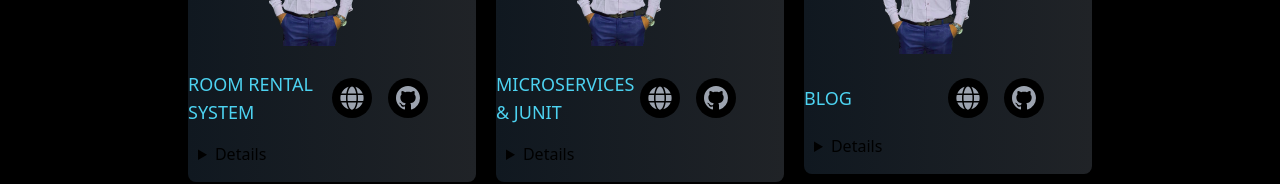
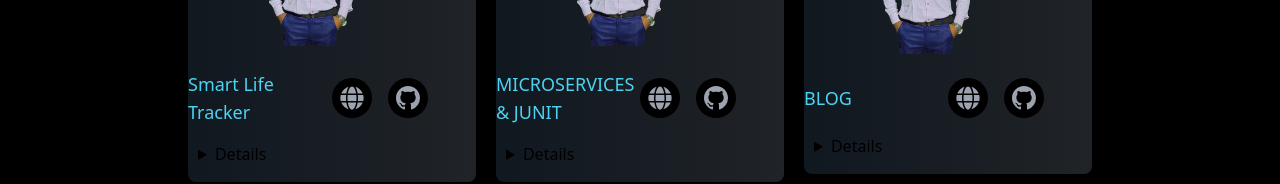
Before and after one commit to gyansinghraj22/my-portfolio, a React (Vite) app: page / in a window 1280 px wide. Shown: the part 2406-2590 px from the top of the page. Built offline with nearby package versions, Linux system fonts and the light colour scheme.

Commit message:
one own project is added in the portfolio' '

```diff
--- a/src/components/projects/Projects.jsx
+++ b/src/components/projects/Projects.jsx
@@ -36,7 +36,7 @@ const Projects = () => {
   <div className="flex  flex-wrap gap-5 items-center justify-center w-full my-auto">
 
       {/* <div className="grid grid-cols-4 mx-auto w-11/12  xl:grid-cols-5 lg:grid-cols-4 gap-x-2 md:grid-cols-3 sm:grid-cols-2 "> */}
-        <ProjectCard title="ROOM RENTAL SYSTEM" des="it is complete project developed using PHP and html,css,js"  />
+        <ProjectCard title="Smart Life Tracker" des="It is a project in flutter featuring the record of expenses, notes and todo."  />
         <ProjectCard title="MICROSERVICES & JUNIT" des="created the microservice and testing using JUnit "  />
         <ProjectCard title="BLOG" des="this project contains the backend logic and REST API built using spring boot "  />
         <ProjectCard title="PROJECT FOUR" des="Lorem ipsum dolor sit amet, consectetur adipiscing elit. Vivamus gravida condimentum purus, vel ullamcorper lectus lacinia in."  />
```
